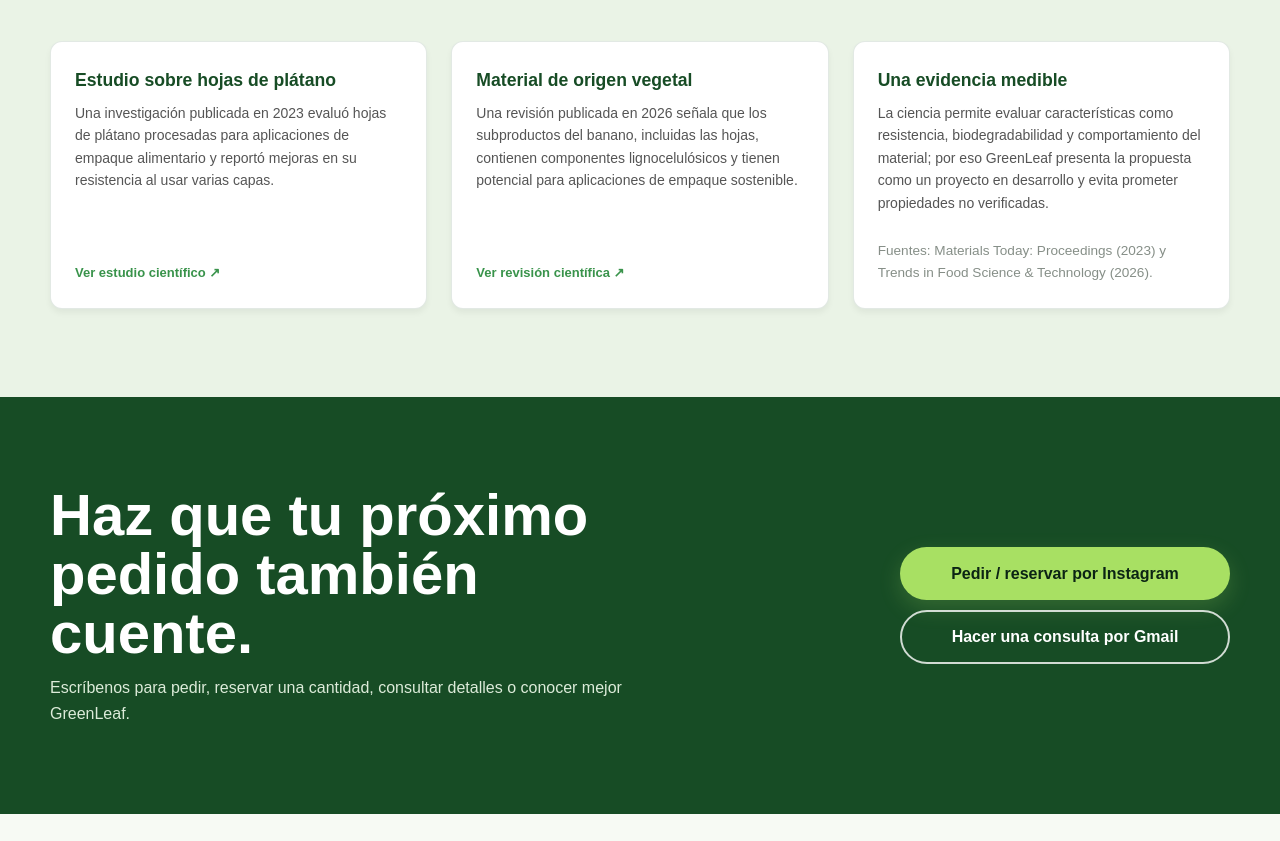
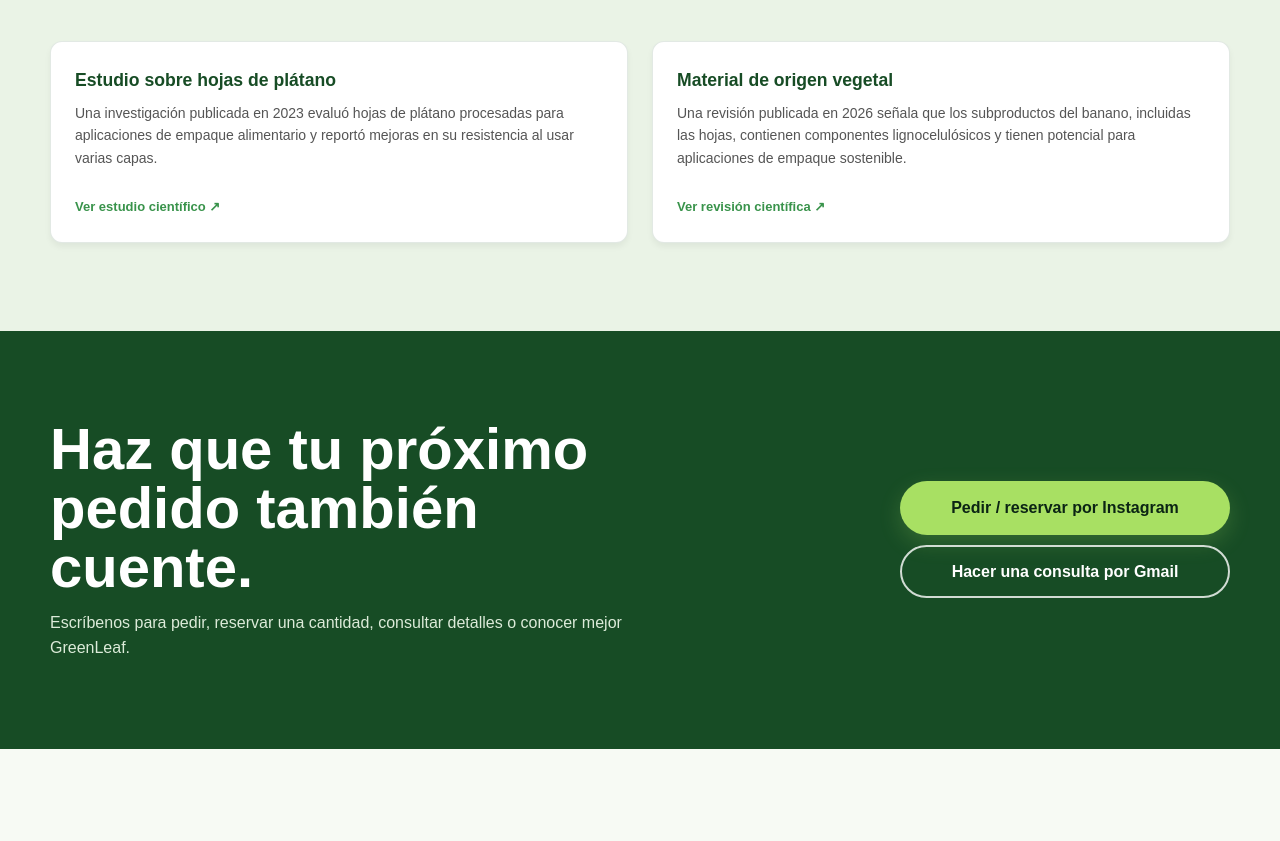
Before and after one commit to VH-Pro999/GREEEN-LEAF-WEB, a plain HTML site: page index.html in a window 1280 px wide. Shown: the part 4534-5375 px from the top of the page. Drawn offline with Linux system fonts and the light colour scheme.

Commit message:
Remove mini-card article from index.html
Removed a mini-card article section from the HTML.

```diff
--- a/index.html
+++ b/index.html
@@ -965,17 +965,6 @@
             </div>
             <a class="source-link" href="https://doi.org/10.1016/j.tifs.2025.105452" target="_blank" rel="noopener noreferrer">Ver revisión científica ↗</a>
           </article>
-
-          <article class="mini-card" style="background: var(--bg-card, #fff); padding: 1.5rem; border-radius: 12px; box-shadow: 0 4px 6px rgba(0,0,0,0.05); display: flex; flex-direction: column; justify-content: space-between;">
-            <div>
-              <strong style="display: block; margin-bottom: 0.5rem; font-size: 1.1rem;">Una evidencia medible</strong>
-              <span style="display: block; margin-bottom: 1rem; color: var(--text-muted, #555);">
-                La ciencia permite evaluar características como resistencia, biodegradabilidad y comportamiento del material;
-                por eso GreenLeaf presenta la propuesta como un proyecto en desarrollo y evita prometer propiedades no verificadas.
-              </span>
-            </div>
-            <span class="evidence-note" style="font-size: 0.85rem; opacity: 0.8;">Fuentes: Materials Today: Proceedings (2023) y Trends in Food Science &amp; Technology (2026).</span>
-          </article>
         </div>
       </div>
     </section>
```
